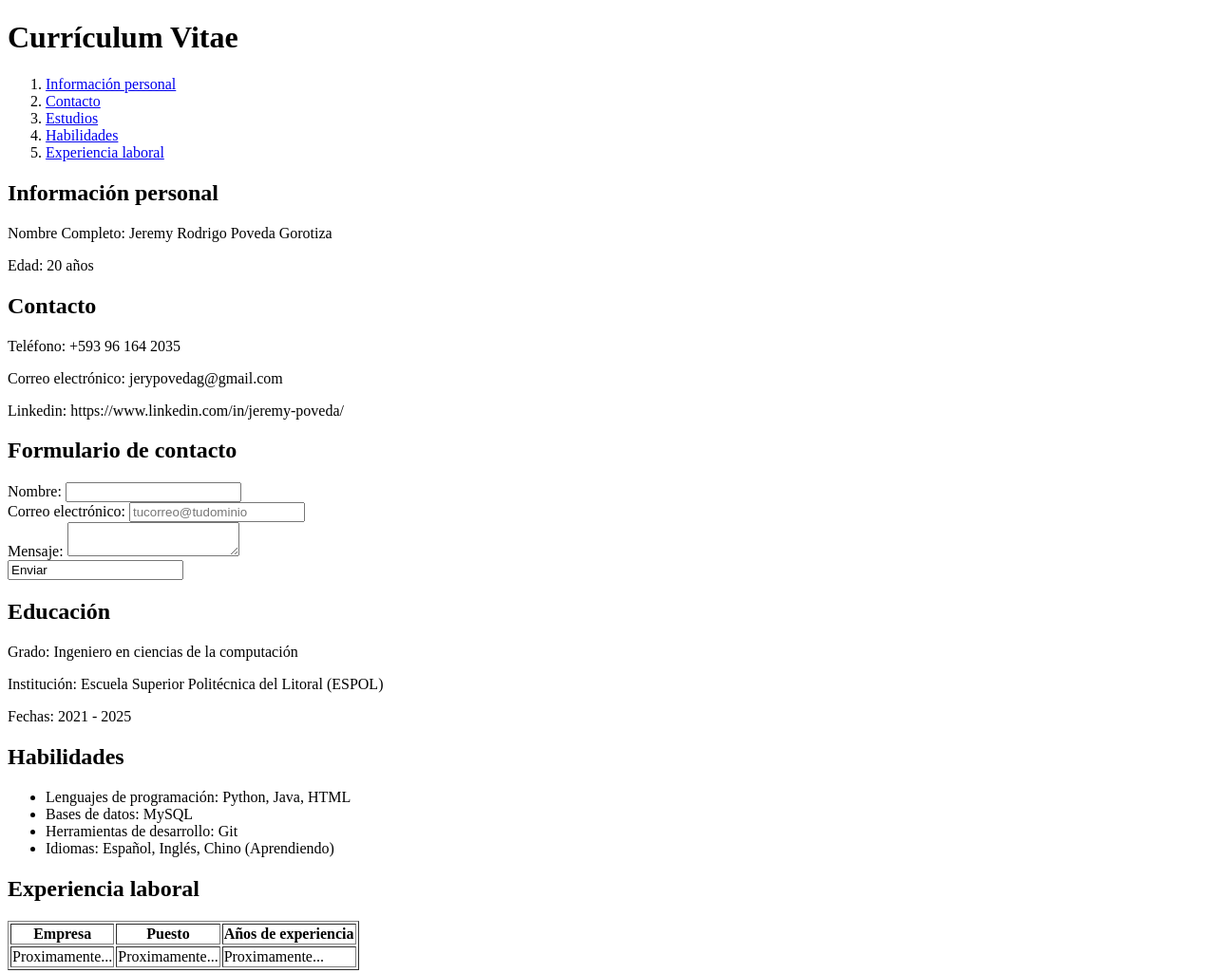
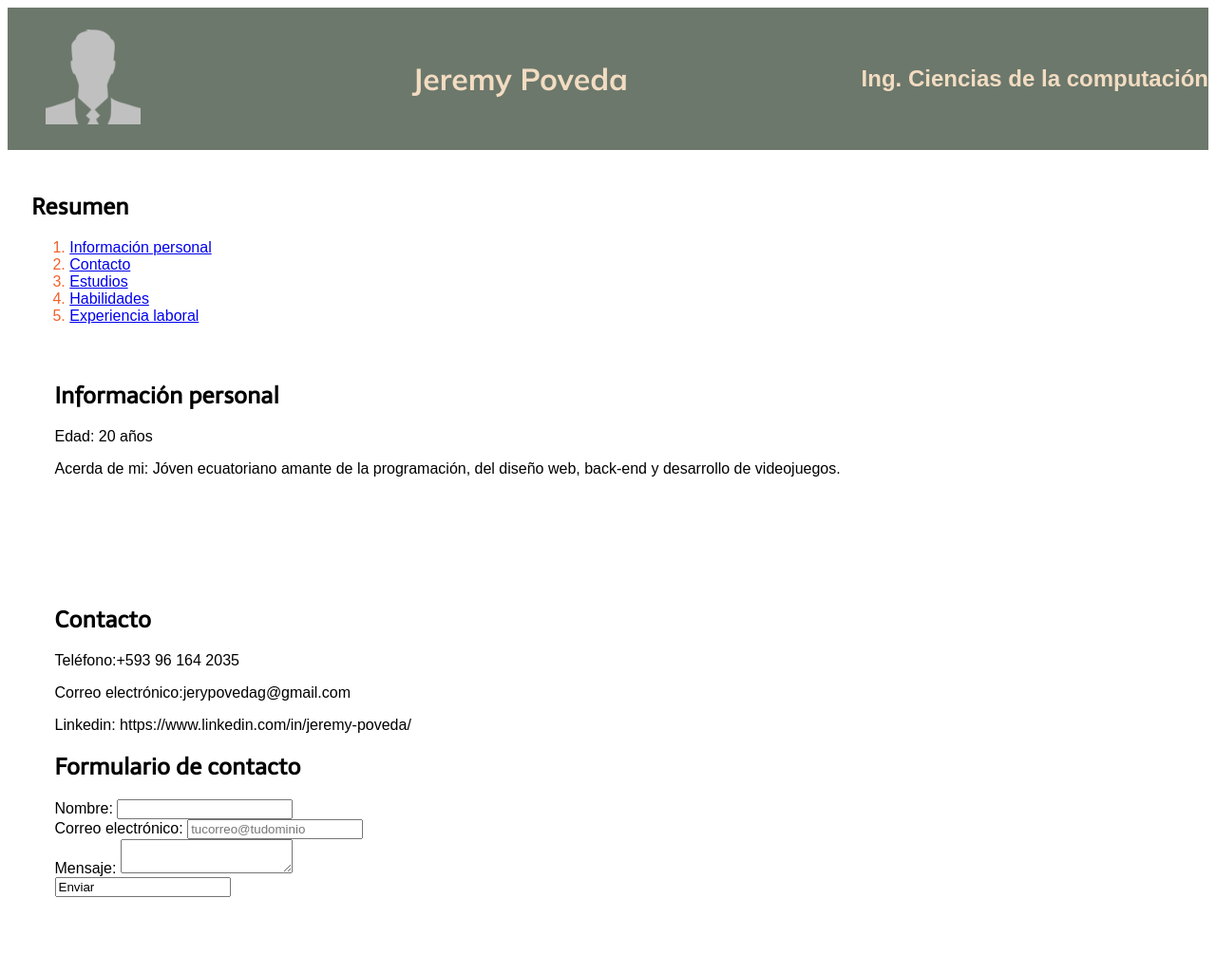
Before and after one commit to Jeremy-Poveda/curriculum, a plain HTML site: page index.html in a window 1280 px wide. Shown: the top 1025 px of the page at 95% size. Drawn offline with Linux system fonts and the light colour scheme.

Commit message:
adding css, and more html

```diff
--- a/index.html
+++ b/index.html
@@ -13,11 +13,20 @@
       name="description"
       content="Curriculum Vitae de Jeremy Rodrigo Poveda Gorotiza"
     />
-    <link rel="stylesheet" href="style.css" />
+    <!--Fuentes-->
+    <link rel="preconnect" href="https://fonts.googleapis.com">
+    <link rel="preconnect" href="https://fonts.gstatic.com" crossorigin>
+    <link href="https://fonts.googleapis.com/css2?family=Mulish:wght@200;700&family=Roboto&family=Telex&display=swap" rel="stylesheet">
+    <!--CSS-->
+    <link rel="stylesheet" href="stylesheets/style.css" />
     <body>
       <header>
-        <h1>Currículum Vitae</h1>
+        <figure><img src="img/profile-placeholder.png" width="100px" height="100px"></figure>
+        <h1>Jeremy Poveda</h1>
+        <h2>Ing. Ciencias de la computación</h2>
       </header>
+      <section class="left-section">
+        <h2 class="subtitle">Resumen</h2>
         <nav>
           <ol>
             <li><a href="#informacion-personal">Información personal</a></li>
@@ -28,25 +37,21 @@
           </ol>
         </nav>
         <section id="informacion-personal">
-        <h2>Información personal</h2>
-        <p>Nombre Completo: <span>Jeremy Rodrigo Poveda Gorotiza</span></p>
+          <h2 class="subtitle">Información personal</h2>
           <p>Edad: <span>20 años</span></p>
+          <p>Acerda de mi: <span> Jóven ecuatoriano amante de la programación, del diseño web, back-end y desarrollo de videojuegos.</span></p>
         </section>
+      </section>
+      <section class="right-section">
         <section id="contacto">
-        <h2>Contacto</h2>
-        <p>
-          Teléfono:
-          <span>+593 96 164 2035</span>
-        </p>
-        <p>
-          Correo electrónico:
-          <span>jerypovedag@gmail.com</span>
-        </p>
+          <h2 class="subtitle">Contacto</h2>
+          <p>Teléfono:<span>+593 96 164 2035</span></p>
+          <p>Correo electrónico:<span>jerypovedag@gmail.com</span></p>
           <p>
             Linkedin:
             <span>https://www.linkedin.com/in/jeremy-poveda/</span>
           </p>
-        <h2>Formulario de contacto</h2>
+          <h2 class="subtitle">Formulario de contacto</h2>
           <form
             action="/my-handling-form-page"
             method="post"
@@ -61,15 +66,17 @@
               placeholder="tucorreo@tudominio"
               required
             /> <br>
-
             <label for="msg">Mensaje:</label>
             <textarea id="msg" name="user_message"></textarea> <br>
 
             <input type="summit" value="Enviar" /> <br>
           </form>
         </section>
+      </section>
+
+
       <section id="estudios">
-        <h2>Educación</h2>
+        <h2 class="subtitle">Educación</h2>
         <p>
           Grado:
           <span>Ingeniero en ciencias de la computación</span>
@@ -81,7 +88,7 @@
         <p>Fechas: <span>2021 - 2025</span></p>
       </section>
       <section id="habilidades">
-        <h2>Habilidades</h2>
+        <h2 class="subtitle">Habilidades</h2>
         <ul>
           <li>Lenguajes de programación: Python, Java, HTML</li>
           <li>Bases de datos: MySQL</li>
@@ -90,7 +97,7 @@
         </ul>
       </section>
       <section id="experiencia-laboral">
-        <h2>Experiencia laboral</h2>
+        <h2 class="subtitle">Experiencia laboral</h2>
         <table border="1">
           <thead>
             <tr>
--- /dev/null
+++ b/stylesheets/style.css
@@ -0,0 +1,36 @@
+
+
+* {
+    font-family: Arial, sans-serif;
+}
+
+h1{
+    font-family: 'Mulish', sans-serif;
+}
+
+.subtitle{
+    font-family: 'Telex', serif;
+}
+
+.subtitle p{
+    font-family: 'Roboto', serif;
+}
+
+
+header{
+    display: flex;
+    justify-content: space-between;
+    background-color: #6C786B;
+    color: #F2DCC2;
+    align-items: center;
+    height: 150px;
+}
+
+section{
+    padding: 2% 2%;
+    color: black;
+    border-radius: 40px;
+}
+nav ol{
+    color: #F2622E;
+}
```
Also changed, not shown: img/profile-placeholder.png (added). Lines whose indentation alone changed are shown as unchanged.
